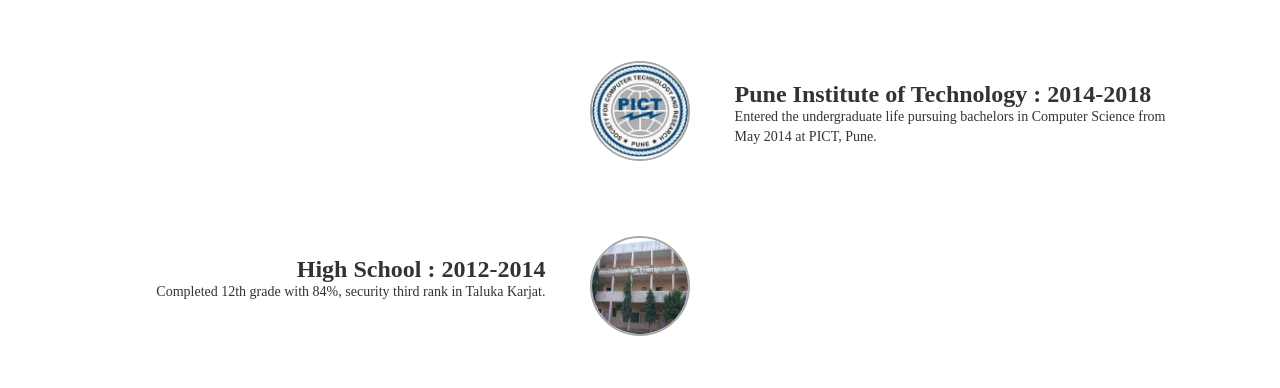
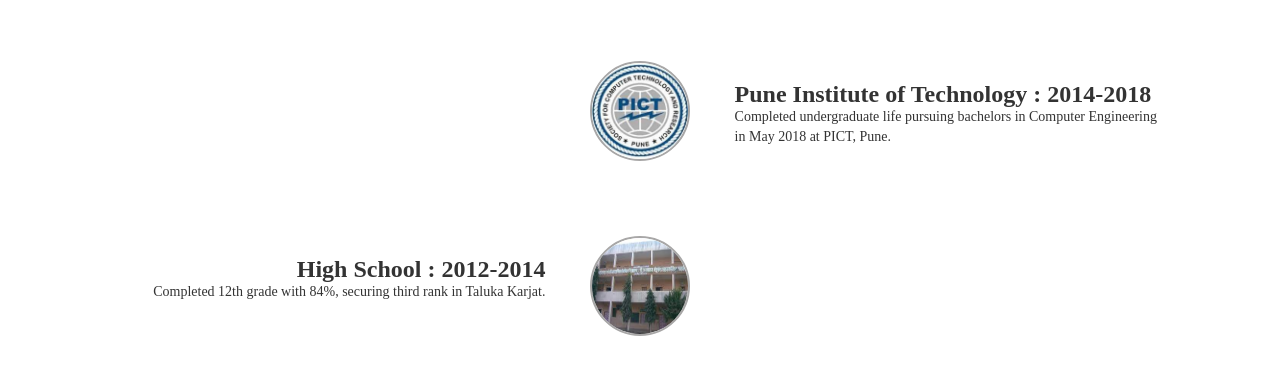
Before and after one commit to prachisudrik/prachisudrik.github.io, a Jekyll site: the page built from index.html, in a window 1280 px wide and 900 px high, scrolled down 1849 px. Shown: the part 151-539 px from the top of the window. Built offline with Jekyll 4.4.1, drawn with Linux system fonts in a browser that asks for light colours; nearby versions of some CDN libraries; some web fonts are replaced.

Commit message:
Update timeline.yml

```diff
--- a/_data/timeline.yml
+++ b/_data/timeline.yml
@@ -20,14 +20,14 @@
     background_color: #FFFFFF
 
 - title: "Pune Institute of Technology : 2014-2018"
-  description: Entered the undergraduate life pursuing bachelors in Computer Science from May 2014 at PICT, Pune.
+  description: Completed undergraduate life pursuing bachelors in Computer Engineering in May 2018 at PICT, Pune.
   additional_classes: slideInRight
   icon:
     src: /images/pict.png
     background_color: #E7235E
 
 - title: "High School : 2012-2014"
-  description: Completed 12th grade with 84%, security third rank in Taluka Karjat.
+  description: Completed 12th grade with 84%, securing third rank in Taluka Karjat.
   additional_classes: slideInRight
   icon:
       src: /images/hschool.jpg
```
